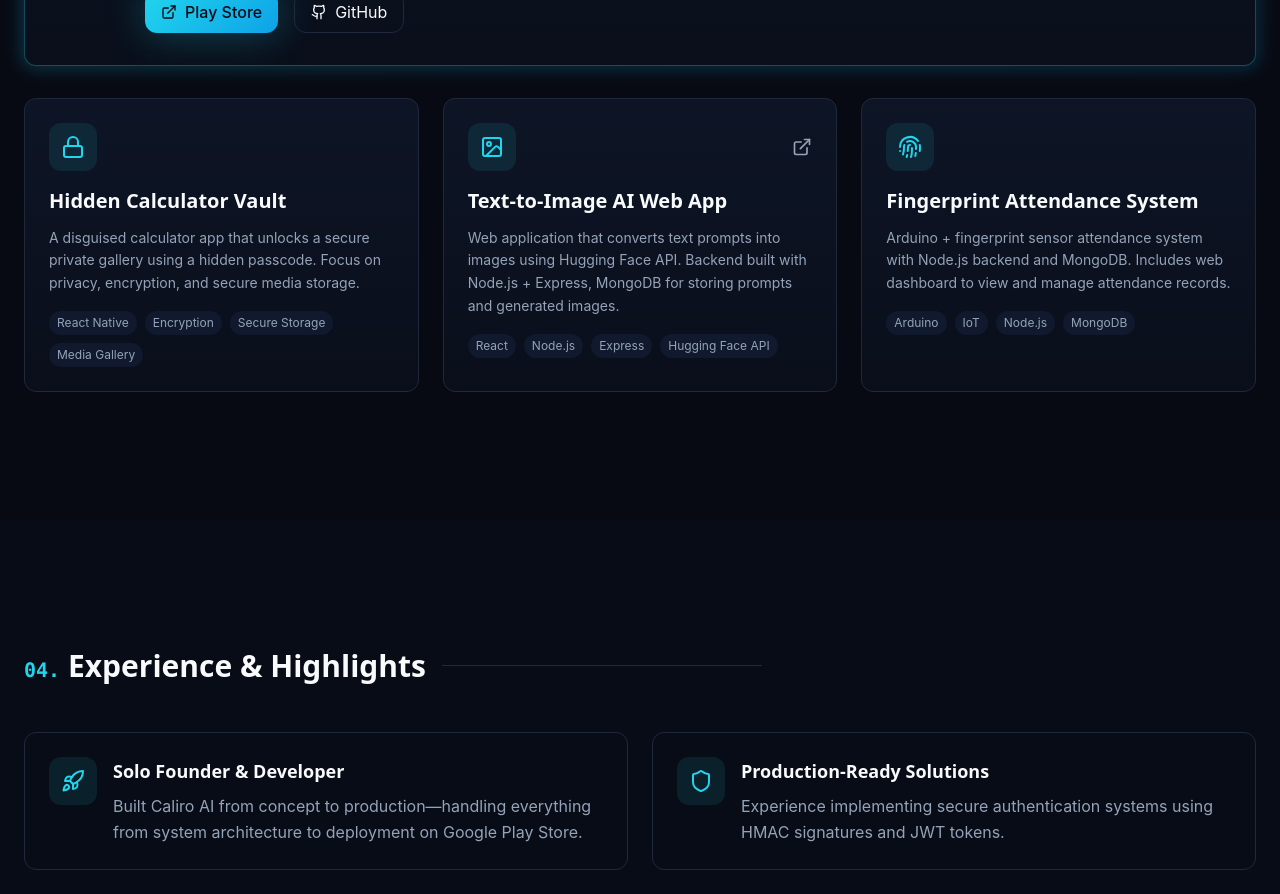
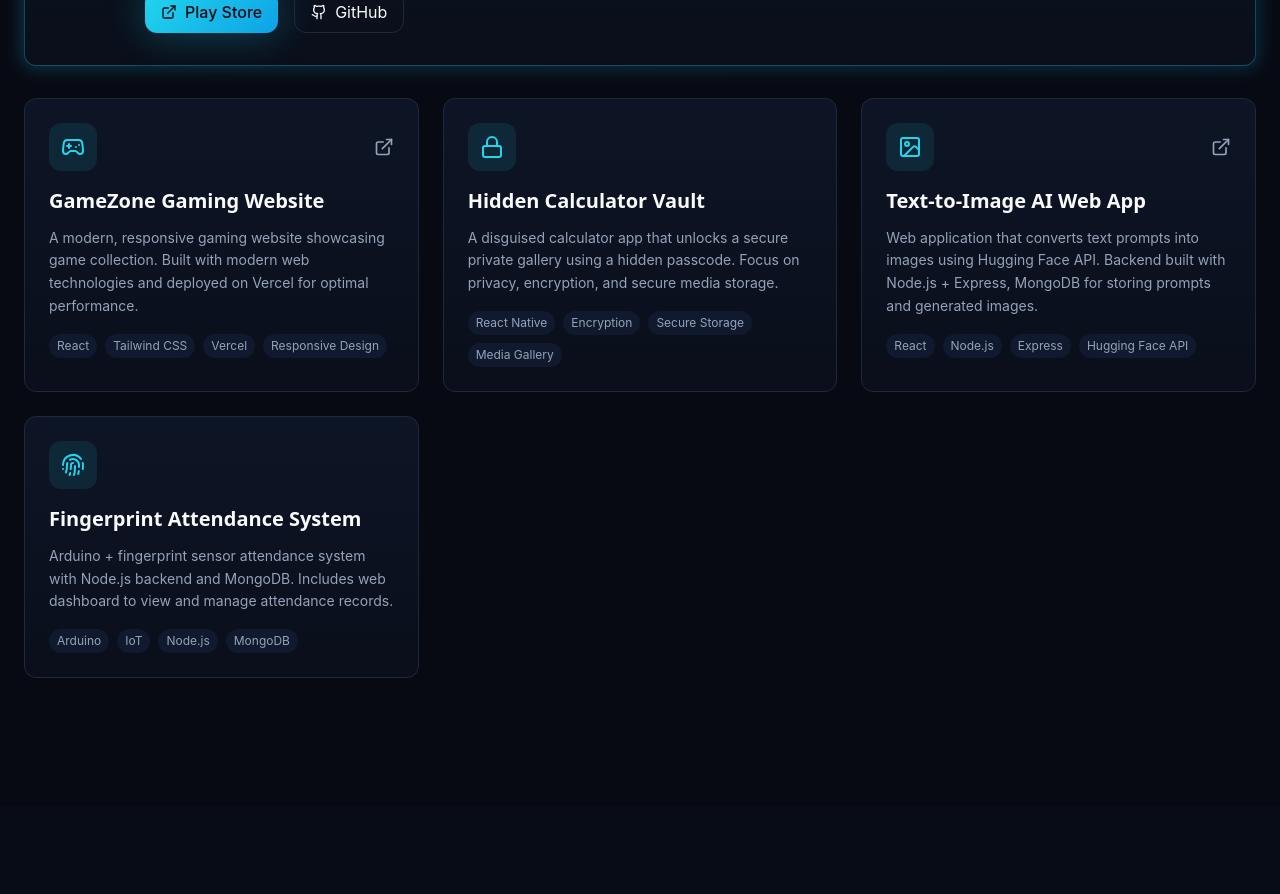
Before and after one commit to kkk12132/Portfolio, a React (Vite) app: page / in a window 1280 px wide. Shown: the part 3260-4154 px from the top of the page. Built offline with nearby package versions, Linux system fonts and the light colour scheme; the HTML template or start-up script is replaced by a standard one.

Commit message:
Update project files

```diff
--- a/src/components/ProjectsSection.tsx
+++ b/src/components/ProjectsSection.tsx
@@ -1,7 +1,7 @@
 import { motion } from 'framer-motion';
 import { useInView } from 'framer-motion';
 import { useRef } from 'react';
-import { ExternalLink, Github, Star, Smartphone, Lock, Image, Fingerprint } from 'lucide-react';
+import { ExternalLink, Github, Star, Smartphone, Lock, Image, Fingerprint, Gamepad2 } from 'lucide-react';
 
 const projects = [
   {
@@ -14,6 +14,17 @@ const projects = [
     links: {
       playStore: 'https://play.google.com/store/apps/details?id=com.caliai.caliai',
       github: 'https://github.com/KK2574',
+    },
+  },
+  {
+    title: 'GameZone Gaming Website',
+    featured: false,
+    description: 'A modern, responsive gaming website showcasing game collection. Built with modern web technologies and deployed on Vercel for optimal performance.',
+    tech: ['React', 'Tailwind CSS', 'Vercel', 'Responsive Design'],
+    icon: Gamepad2,
+    links: {
+      demo: 'https://vercel.com/kierons-projects-b6793fc3/gamezone',
+      live: 'https://gamezone-kierons-projects-b6793fc3.vercel.app',
     },
   },
   {
@@ -31,7 +42,7 @@ const projects = [
     tech: ['React', 'Node.js', 'Express', 'Hugging Face API', 'MongoDB'],
     icon: Image,
     links: {
-      demo: '#',
+      demo: 'https://textfrontend-sigma.vercel.app/',
     },
   },
   {
@@ -160,9 +171,9 @@ const ProjectsSection = () => {
                         <project.icon className="w-6 h-6 text-primary" />
                       </div>
                       <div className="flex gap-3">
-                        {project.links.demo && (
+                        {(project.links.demo || project.links.live) && (
                           <a
-                            href={"https://textfrontend-sigma.vercel.app/"}
+                            href={project.links.live || project.links.demo}
                             target="_blank"
                             rel="noopener noreferrer"
                             className="text-muted-foreground hover:text-primary transition-colors"
```
